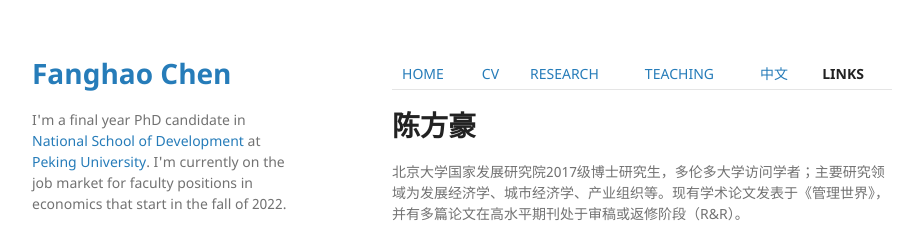
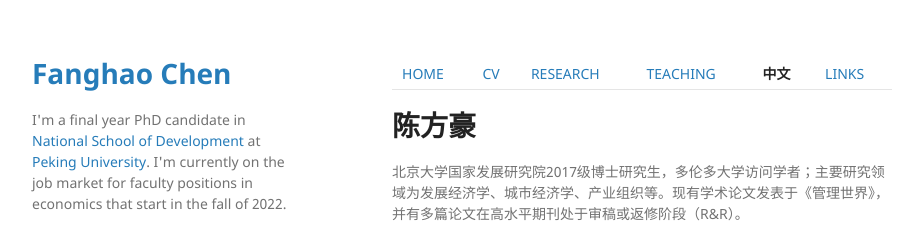
Before and after one commit to FanghaoChen/homepage, a Jekyll site: the page built from chinesepage.md, in a window 1280 px wide. Shown: the top 233 px of the page, without its empty margins (178-1097 px from the left). Built offline with Jekyll 4.4.1, drawn with Linux system fonts in a browser that asks for light colours; our own code applies the rules of GitHub Pages for plain Markdown files.

```diff
--- a/chinesepage.md
+++ b/chinesepage.md
@@ -1,4 +1,4 @@
-[HOME](./index.md) | [CV](./assets/FanghaoChen_AcademiaCV_eng-210823.pdf) | [RESEARCH](./research.md) | [TEACHING](./) | [中文](./) | [**LINKS**](./links.md)
+[HOME](./index.md) | [CV](./assets/FanghaoChen_AcademiaCV_eng-210823.pdf) | [RESEARCH](./research.md) | [TEACHING](./) | [**中文**](./) | [LINKS](./links.md)
 
 # 陈方豪
 
```
